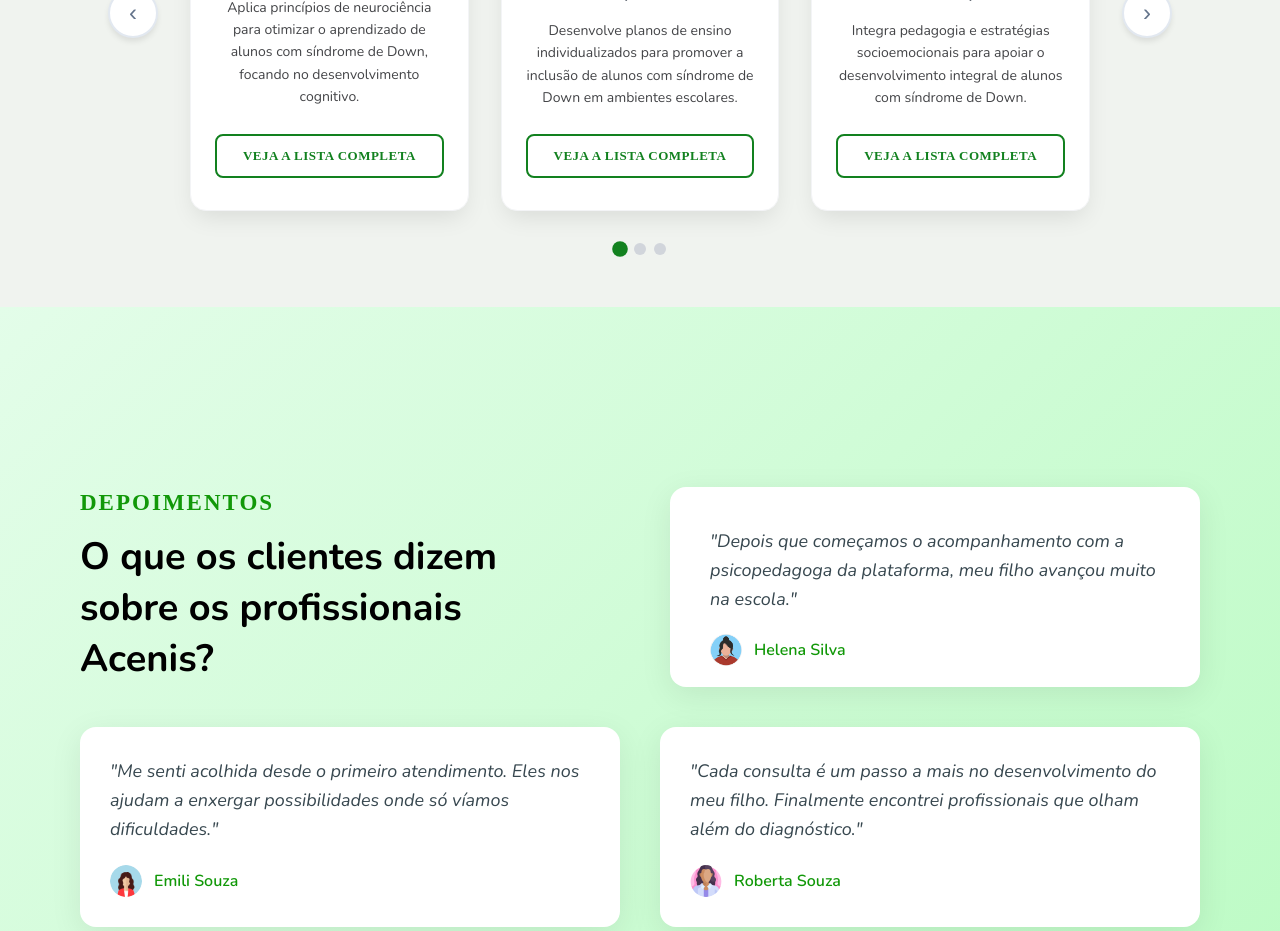
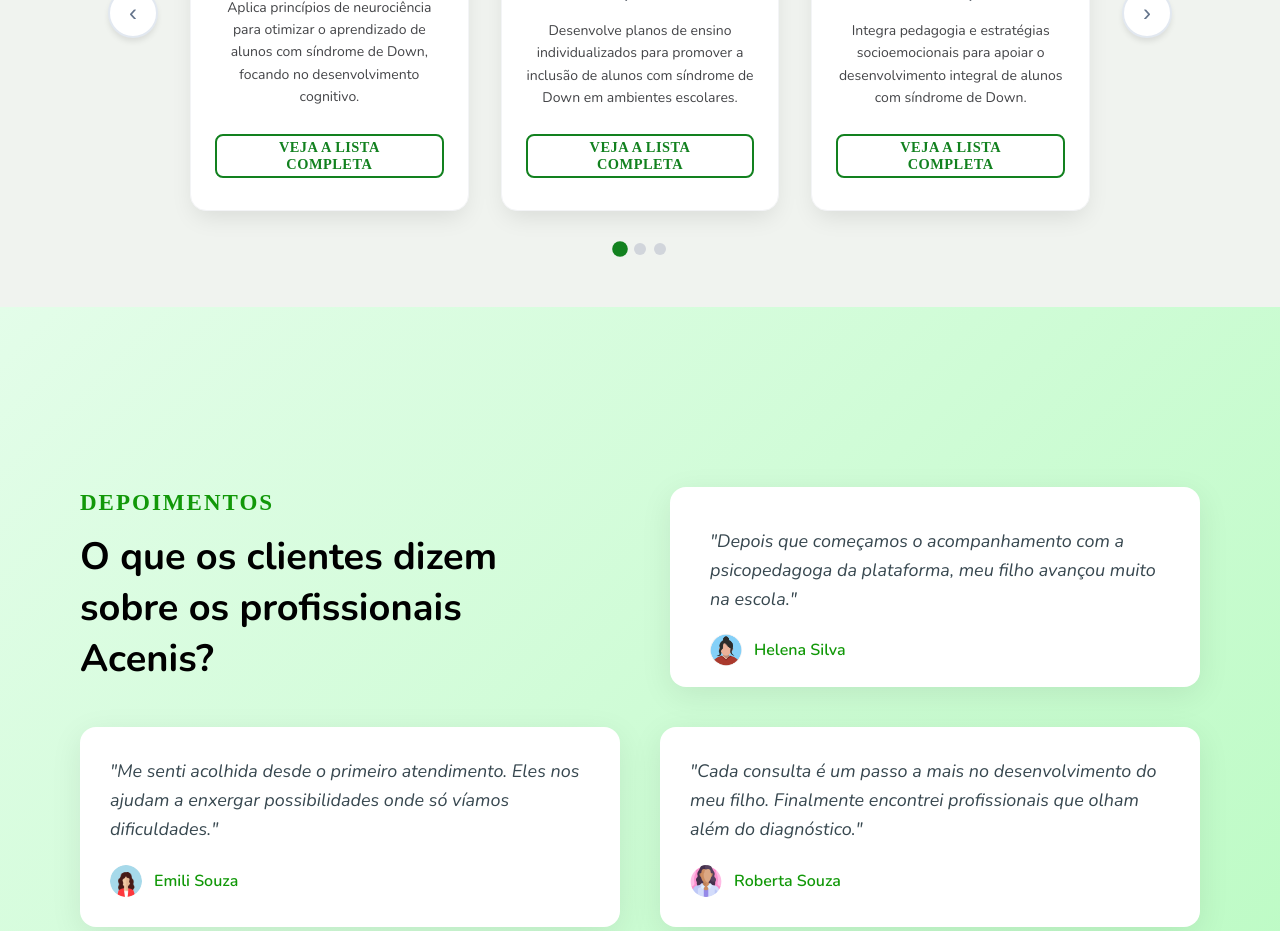
Before and after one commit to DiegoRLibone/pagEducadores, a React (Vite) app: page / in a window 1280 px wide. Shown: the part 1160-2091 px from the top of the page. Built offline with nearby package versions, Linux system fonts and the light colour scheme; a web font is replaced by a local one.

Commit message:
Update SlideEducacao.module.css

```diff
--- a/src/assets/css/SlideEducacao.module.css
+++ b/src/assets/css/SlideEducacao.module.css
@@ -175,7 +175,7 @@
   padding: 12px 24px;
   border-radius: 8px;
   font-weight: 600;
-  font-size: 13px;
+  font-size: 0.9rem;
   cursor: pointer;
   transition: all 0.3s ease;
   text-transform: uppercase;
```
